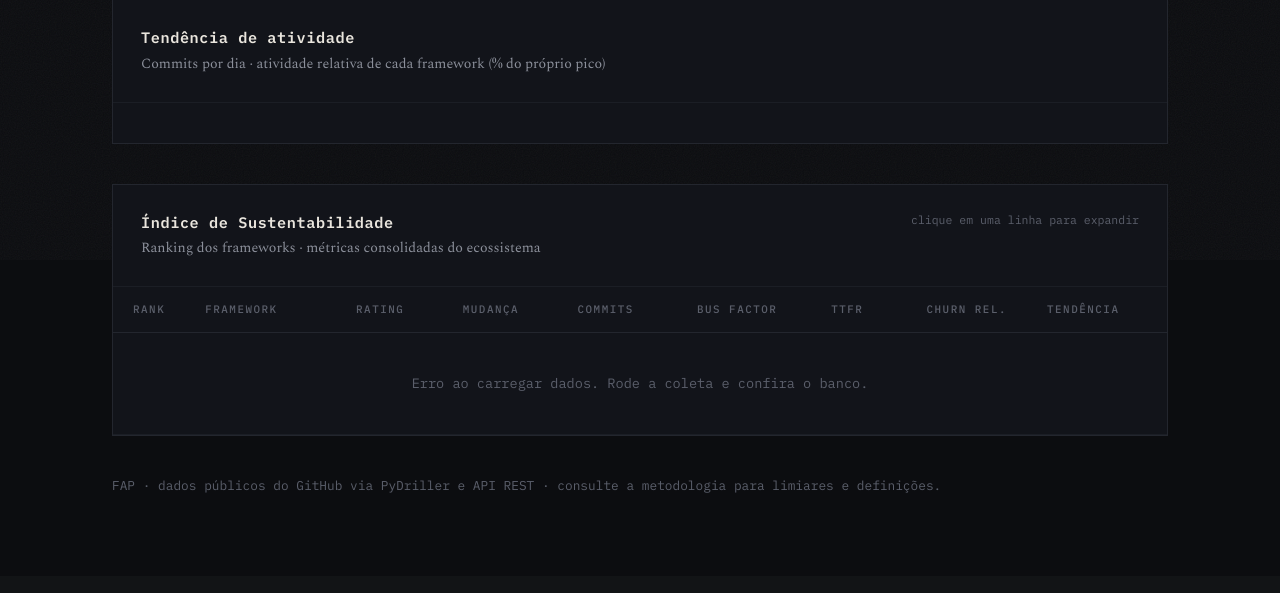
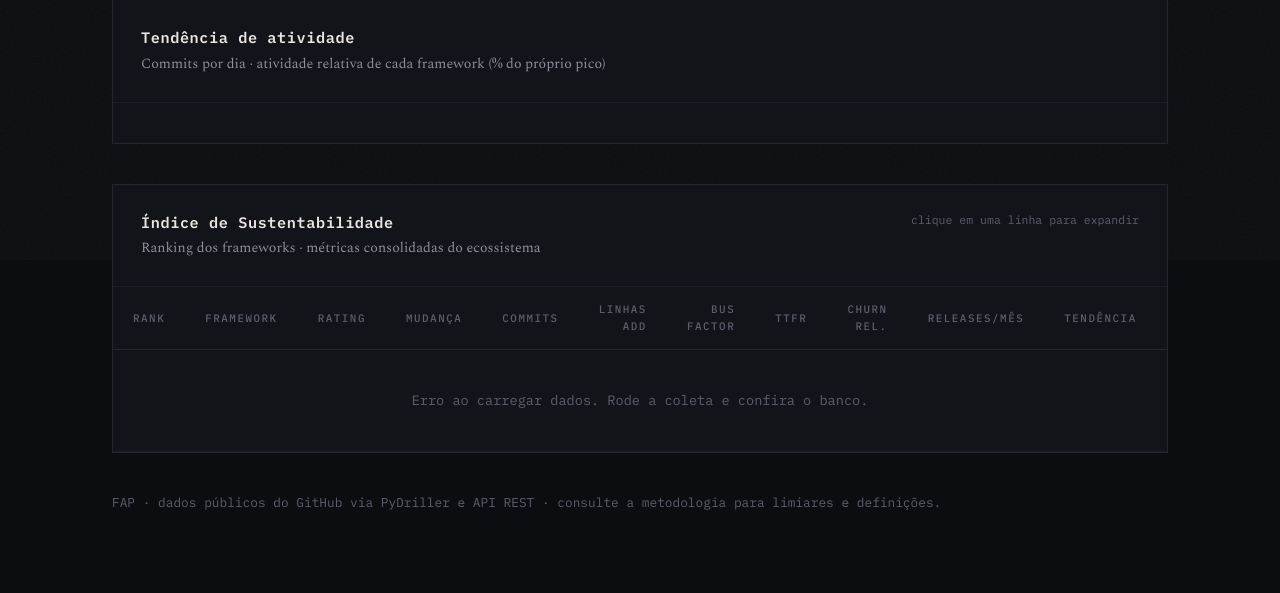
Before and after one commit to bryan7paz/fap, a Flask app: page / in a window 1280 px wide. Shown: the part 540-1133 px from the top of the page. Before the commit the page ends 1033 px from the top, so only its background shows below. Run offline with Flask 3, Linux system fonts and the light colour scheme; data that the repository does not hold is empty; some libraries are stand-ins or nearby versions.

Commit message:
Adiciona Cadência de Releases e Linhas Adicionadas
- schema.sql: coluna cadencia_releases em Metrica_Sustentabilidade
- github_metrics.py: coleta releases via GitHub API, calcula CR = R/M
- database.py: upsert inclui cadencia_releases
- app.py: expoe cadencia_releases e lines_added no ranking JSON
- main.js: novas colunas no dashboard + linha expandida
- index.html: cabeçalhos Linhas add e Releases/mês
- style.css: responsividade para colunas extras

```diff
--- a/sql/schema.sql
+++ b/sql/schema.sql
@@ -46,6 +46,7 @@ CREATE TABLE IF NOT EXISTS Metrica_Sustentabilidade (
     issues_abertas  INTEGER,
     issues_fechadas INTEGER,
     contribuidores_ativos INTEGER,
+    cadencia_releases DOUBLE PRECISION,
     criado_em       TIMESTAMP DEFAULT CURRENT_TIMESTAMP,
     atualizado_em   TIMESTAMP DEFAULT CURRENT_TIMESTAMP,
     CONSTRAINT uq_rep_periodo UNIQUE (id_repositorio, periodo_inicio, periodo_fim)
--- a/src/app.py
+++ b/src/app.py
@@ -77,9 +77,20 @@ def api_framework_ranking():
             sust = pd.read_sql(
                 """
                 SELECT r.nome AS repositorio, ms.bus_factor,
-                       ms.churn_relativo, ms.ttfr_medio_dias
+                       ms.churn_relativo, ms.ttfr_medio_dias,
+                       ms.cadencia_releases
                 FROM Metrica_Sustentabilidade ms
                 JOIN Repositorio r ON r.id_repositorio = ms.id_repositorio
+                """,
+                conn,
+            )
+            linhas_add = pd.read_sql(
+                """
+                SELECT f.nome AS framework, SUM(md.lines_added) AS lines_added
+                FROM Metrica_Diaria md
+                JOIN Repositorio r ON r.id_repositorio = md.id_repositorio
+                JOIN Framework f ON f.id_framework = r.id_framework
+                GROUP BY f.nome
                 """,
                 conn,
             )
@@ -100,16 +111,20 @@ def api_framework_ranking():
             grupo_repos = commits_repo[commits_repo["framework"] == nome]
             primario = grupo_repos.sort_values("commits", ascending=False)["repositorio"].iloc[0] if not grupo_repos.empty else None
             det = sust[sust["repositorio"] == primario].iloc[0] if primario and not sust[sust["repositorio"] == primario].empty else None
+            la = linhas_add[linhas_add["framework"] == nome]
+            lines_added = int(la["lines_added"].iloc[0]) if not la.empty else 0
 
             ranking.append(
                 {
                     "framework": nome,
                     "commits": commits_total,
+                    "lines_added": lines_added,
                     "rating": (commits_total / total * 100) if total else 0,
                     "mudanca": round(mudanca, 1),
                     "bus_factor": _int(det["bus_factor"] if det is not None else None),
                     "ttfr": _num(det["ttfr_medio_dias"] if det is not None else None),
                     "churn_relativo": _num(det["churn_relativo"] if det is not None else None),
+                    "cadencia_releases": _num(det["cadencia_releases"] if det is not None else None),
                     "series": {"x": dias, "y": vals},
                 }
             )
--- a/src/collect/github_metrics.py
+++ b/src/collect/github_metrics.py
@@ -74,6 +74,25 @@ def calcular_ttfr_mediano(owner, nome_repo, issues):
     return float(pd.Series(totais_dias).median()), len(totais_dias)
 
 
+def buscar_releases(owner, nome_repo, desde):
+    """Conta releases publicadas desde a data 'desde'."""
+    page = 1
+    count = 0
+    params = {"per_page": 100, "page": page}
+    while True:
+        data = _get(f"{API_BASE}/repos/{owner}/{nome_repo}/releases", params).json()
+        if not data:
+            break
+        for rel in data:
+            if rel.get("published_at") and rel["published_at"] >= desde:
+                count += 1
+        if len(data) < 100:
+            break
+        page += 1
+        params["page"] = page
+    return count
+
+
 def executar():
     repos = get_repositorios()
     if repos.empty:
@@ -96,6 +115,8 @@ def executar():
 
         issues = buscar_issues(owner, nome_repo, desde)
         ttfr_mediano, qtd = calcular_ttfr_mediano(owner, nome_repo, issues)
+        releases = buscar_releases(owner, nome_repo, desde)
+        cadencia = releases / MESES_ANALISE if MESES_ANALISE else None
 
         linhas.append(
             {
@@ -106,6 +127,7 @@ def executar():
                 "issues_abertas": sum(1 for i in issues if i["state"] == "open"),
                 "issues_fechadas": sum(1 for i in issues if i["state"] == "closed"),
                 "contribuidores_ativos": qtd,
+                "cadencia_releases": cadencia,
             }
         )
 
--- a/src/database.py
+++ b/src/database.py
@@ -67,29 +67,30 @@ def insert_metrica_diaria(df: pd.DataFrame):
 
 def insert_metrica_sustentabilidade(df: pd.DataFrame):
     """
-    Insere métricas sociais (TTFR, issues, contribuidores) a partir de um DataFrame.
+    Insere métricas sociais (TTFR, issues, contribuidores, cadência) a partir de um DataFrame.
     Espera colunas: id_repositorio, periodo_inicio, periodo_fim,
                     ttfr_medio_dias, issues_abertas, issues_fechadas,
-                    contribuidores_ativos
+                    contribuidores_ativos, cadencia_releases
     """
     sql = """
         INSERT INTO Metrica_Sustentabilidade
             (id_repositorio, periodo_inicio, periodo_fim,
              ttfr_medio_dias, issues_abertas, issues_fechadas,
-             contribuidores_ativos)
-        VALUES (%s, %s, %s, %s, %s, %s, %s)
+             contribuidores_ativos, cadencia_releases)
+        VALUES (%s, %s, %s, %s, %s, %s, %s, %s)
         ON CONFLICT (id_repositorio, periodo_inicio, periodo_fim)
         DO UPDATE SET
             ttfr_medio_dias = EXCLUDED.ttfr_medio_dias,
             issues_abertas = EXCLUDED.issues_abertas,
             issues_fechadas = EXCLUDED.issues_fechadas,
-            contribuidores_ativos = EXCLUDED.contribuidores_ativos
+            contribuidores_ativos = EXCLUDED.contribuidores_ativos,
+            cadencia_releases = EXCLUDED.cadencia_releases
     """
     rows = [
         (
             r.id_repositorio, r.periodo_inicio, r.periodo_fim,
             r.ttfr_medio_dias, r.issues_abertas, r.issues_fechadas,
-            r.contribuidores_ativos,
+            r.contribuidores_ativos, _clean(r.cadencia_releases),
         )
         for r in df.itertuples()
     ]
--- a/static/css/style.css
+++ b/static/css/style.css
@@ -222,6 +222,7 @@ tr.expanded + .row-expand { display: table-row; }
 
 @media (max-width: 760px) {
     .index-table .col-trend, .index-table th.col-trend { display: none; }
+    .index-table .col-hide-sm, .index-table th.col-hide-sm { display: none; }
     .panel-head { padding: 20px; }
     .hero-title { font-size: 2.1rem; }
 }
--- a/static/js/main.js
+++ b/static/js/main.js
@@ -48,7 +48,7 @@ function sparklineHTML(x, y, color) {
 function renderTable(itens) {
     const body = document.getElementById("index-body");
     if (!itens.length) {
-        body.innerHTML = '<tr class="loading-row"><td colspan="9">Sem dados. Rode a coleta e confira o banco.</td></tr>';
+        body.innerHTML = '<tr class="loading-row"><td colspan="11">Sem dados. Rode a coleta e confira o banco.</td></tr>';
         return;
     }
     body.innerHTML = "";
@@ -63,9 +63,11 @@ function renderTable(itens) {
             <td class="num"><span class="rating">${fmtPct(r.rating)}</span></td>
             <td class="num">${mudancaHtml(r.mudanca)}</td>
             <td class="num">${fmtNum(r.commits)}</td>
+            <td class="num">${fmtNum(r.lines_added)}</td>
             <td class="num">${r.bus_factor ?? "—"}</td>
             <td class="num">${r.ttfr != null ? r.ttfr + "d" : "—"}</td>
             <td class="num">${r.churn_relativo != null ? r.churn_relativo.toFixed(3) : "—"}</td>
+            <td class="num">${r.cadencia_releases != null ? r.cadencia_releases.toFixed(2) : "—"}</td>
             <td class="col-trend">${sparklineHTML(r.series.x, r.series.y, color)}</td>
         `;
 
@@ -73,13 +75,15 @@ function renderTable(itens) {
         const expand = document.createElement("tr");
         expand.className = "row-expand";
         expand.innerHTML = `
-            <td colspan="9">
+            <td colspan="11">
                 <div class="expand-inner">
                     <div class="detail"><h4>Rating</h4><p>${fmtPct(r.rating)} do total de commits no período</p></div>
                     <div class="detail"><h4>Commits (6 meses)</h4><p>${fmtNum(r.commits)} · somatório do ecossistema</p></div>
+                    <div class="detail"><h4>Linhas adicionadas</h4><p>${fmtNum(r.lines_added)} · total no período</p></div>
                     <div class="detail"><h4>Bus Factor</h4><p>${r.bus_factor ?? "—"} · repo principal (50% das contribuições)</p></div>
                     <div class="detail"><h4>TTFR (mediana)</h4><p>${r.ttfr != null ? r.ttfr + " dias" : "sem issues no período"}</p></div>
                     <div class="detail"><h4>Churn relativo</h4><p>${r.churn_relativo != null ? r.churn_relativo.toFixed(3) + " (churn / LOC)" : "—"}</p></div>
+                    <div class="detail"><h4>Cadência de Releases</h4><p>${r.cadencia_releases != null ? r.cadencia_releases.toFixed(2) + " releases/mês" : "—"}</p></div>
                 </div>
             </td>`;
 
@@ -144,7 +148,7 @@ async function init() {
     } catch (e) {
         console.error(e);
         document.getElementById("index-body").innerHTML =
-            '<tr class="loading-row"><td colspan="9">Erro ao carregar dados. Rode a coleta e confira o banco.</td></tr>';
+            '<tr class="loading-row"><td colspan="11">Erro ao carregar dados. Rode a coleta e confira o banco.</td></tr>';
     }
 }
 
--- a/templates/index.html
+++ b/templates/index.html
@@ -63,17 +63,19 @@
                         <tr>
                             <th class="col-rank">Rank</th>
                             <th>Framework</th>
-                            <th class="num">Rating</th>
-                            <th class="num">Mudança</th>
+                            <th class="num col-hide-sm">Rating</th>
+                            <th class="num col-hide-sm">Mudança</th>
                             <th class="num">Commits</th>
+                            <th class="num">Linhas add</th>
                             <th class="num">Bus Factor</th>
                             <th class="num">TTFR</th>
                             <th class="num">Churn rel.</th>
+                            <th class="num">Releases/mês</th>
                             <th class="col-trend">Tendência</th>
                         </tr>
                     </thead>
                     <tbody id="index-body">
-                        <tr class="loading-row"><td colspan="9">Carregando índice…</td></tr>
+                        <tr class="loading-row"><td colspan="11">Carregando índice…</td></tr>
                     </tbody>
                 </table>
             </div>
```
